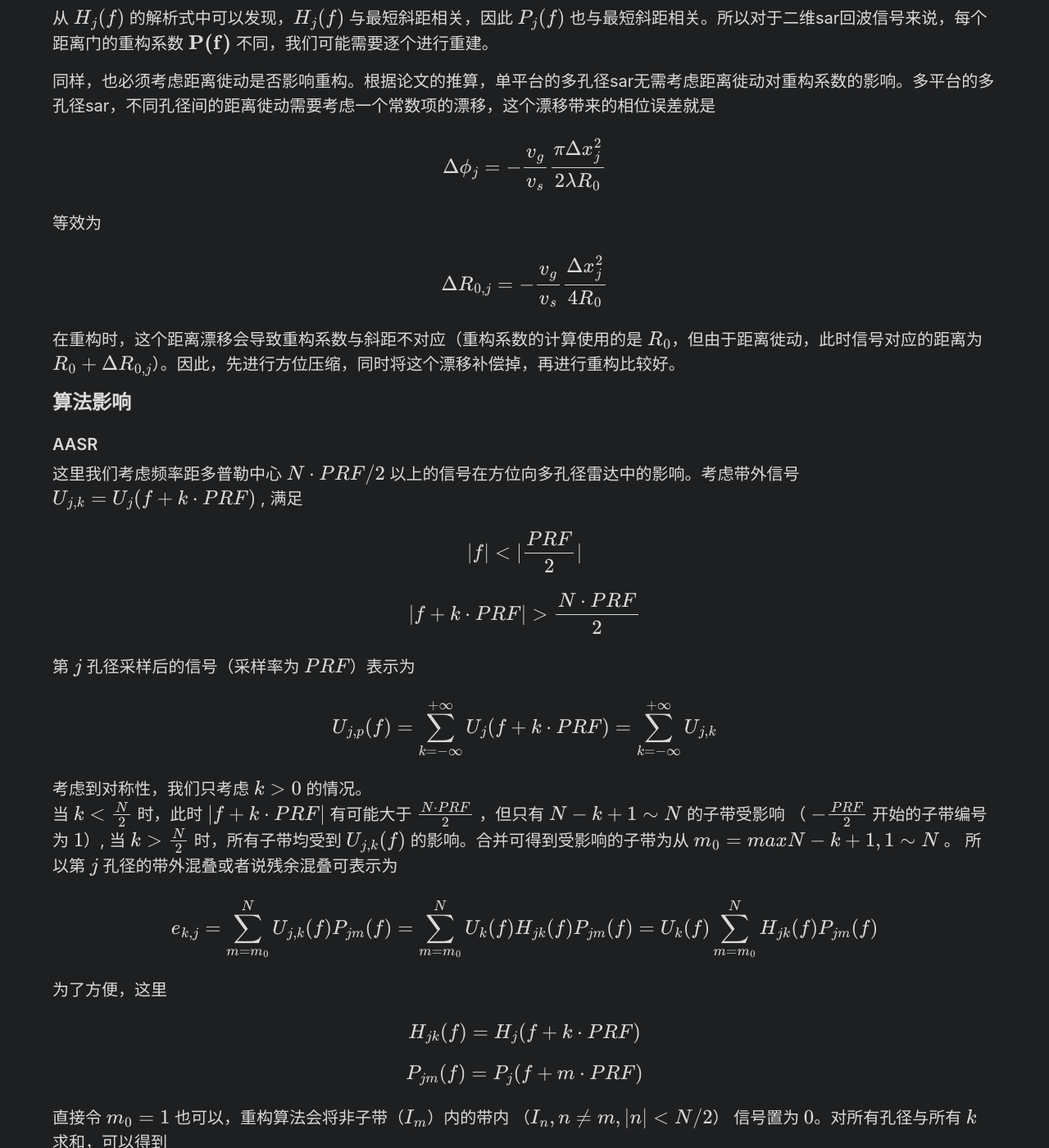
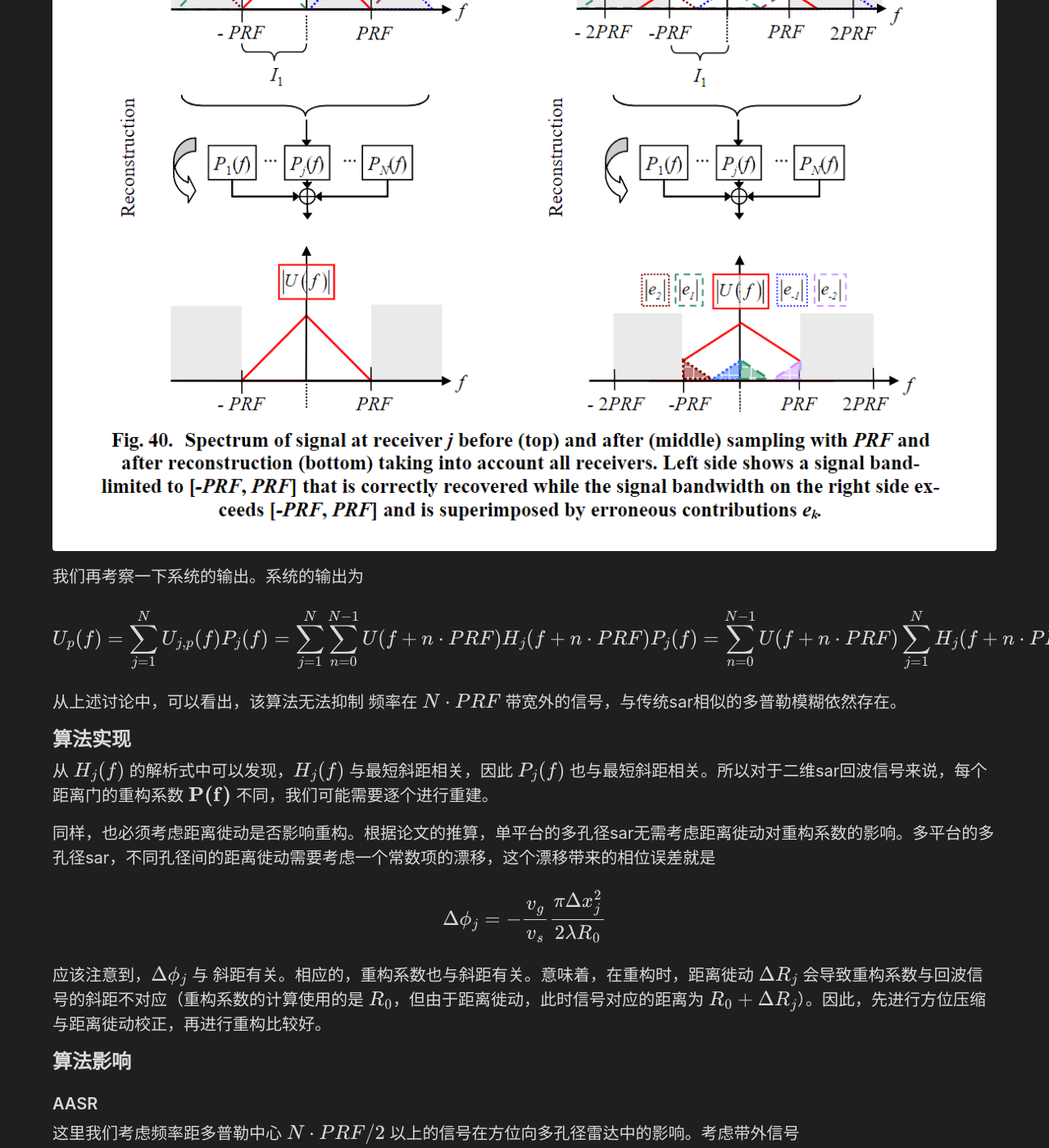
Before and after one commit to wugfh/wugfh.github.io, a Jekyll site: the page built from radar_math/multi_channel/m_chan2.md, in a window 1280 px wide and 1400 px high, scrolled down 3761 px. Shown: the whole window at 82% size. Built offline with Jekyll 4.4.1, drawn with Linux system fonts in a browser that asks for light colours; formulas are drawn with MathJax 3; comment, search, counter and statistics services are not loaded; some of the changed text lies outside the part shown.

Commit message:
fix bugs

```diff
--- a/radar_math/multi_channel/m_chan2.md
+++ b/radar_math/multi_channel/m_chan2.md
@@ -31,7 +31,7 @@
 $$H_j(f) = exp(-j \pi \frac{v_g}{v_s}\frac{\Delta x_j^2}{2 \lambda R_0}-j \pi \frac{\Delta x_j^2}{v_s} f)$$
 
 子通道输出信号为 $U_j(f)$，以 $PRF$ 采样率采样得到的信号为 $U_{j,p}(f)$ 。如果想要使用传统sar的聚焦算法，需要将多孔径系统的附加系统响应补偿掉，或者说从 $[U_{1,p}(f) \cdots U_{j,p}(f) \cdots U_{N,p}(f)]$ 中重建出 $U_p(f)$，$U_p(f)$ 为 $U(f)$ 以 $N \cdot PRF$ 采样率采样得到的信号。
-由采样定理可以得到，混叠信号 $U_{j,p}$ （不考虑 $N \cdot PRF$ 带外的信号）为
+由采样定理可以得到，混叠信号 $U_{j,p}$ （只考虑多普勒带宽内的信号）为
 
 $$U_{j,p}(f) = \sum_{n=0}^{N-1}{U_j(f+n \cdot PRF)}=\sum_{n=0}^{N-1}U(f+n \cdot PRF)H_{j}(f+n \cdot PRF)$$
 
@@ -43,8 +43,8 @@
 U_{1,p}(f) & \cdots & U_{N,p}(f)
 \end{bmatrix}$$
 
-$$\bf{U_p}(f) = \begin{bmatrix}
-U_p(f) & \cdots & U_p(f+(N-1) \cdot PRF)
+$$\bf{U}(f) = \begin{bmatrix}
+U(f) & \cdots & U(f+(N-1) \cdot PRF)
 \end{bmatrix}$$
 
 $$\bf{H}(f) = \begin{bmatrix}
@@ -56,7 +56,7 @@
 
 显然，如果 $\bf{H}(f)$ 可逆，则
 
-$$\bf{U_p}(f) = \bf{U_{jp}}(f) \bf{H^{-1}}(f)$$
+$$\bf{U}(f) = \bf{U_{jp}}(f) \bf{H^{-1}}(f)$$
 
 令 $\bf{P}(f) = \bf{H^{-1}}(f)$，$\bf{P}(f)$ 有如下形式
 
@@ -67,12 +67,27 @@
 P_N(f) & \cdots & P_{N}(f + (N-1) \cdot PRF)\\
 \end{bmatrix} $$
 
+$\bf{P}(f)$ 的物理意义是什么，为什么有效果。由于采样率小于多普勒带宽，一个孔径的采样点完全不够。我们不得不综合所有孔径的采样点。那什么时候综合所有孔径的采样点有效果呢？答案是采样点对应的采样时间各不相同的时候。
+
+![alt text](/assets/multi_channel/m_chan1_3.png)
+
+回顾之前讨论系统结构的图，只要各个孔径的采样点排列在方位向信号的不同位置，即使它们没有均匀分布（如果 $PRF = PRF_{uni}$ , 各个孔径的采样点排列后是均匀分布的），我们也能重构出原来的信号。当然，不得不考虑有几个孔径的信号相互重叠，采样了相同时间点，这个时候 $\bf{H}(f)$ 矩阵不再是可逆矩阵，$\bf{P}(f)$ 也就不存在了。
+
+
 下图为 $N = 2$ 时的示例
 
 ![alt text](/assets/multi_channel/m_chan2_2.png)
 
-从上述讨论中，可以看出，该算法无法抑制 频率在 $N \cdot PRF$ 带宽外的信号，与传统sar相似的多普勒混叠依然存在。
 
+我们再考察一下系统的输出。系统的输出为
+
+$$U_p(f) = \sum_{j=1}^N U_{j,p}(f)P_j(f) \\
+= \sum_{j=1}^N \sum_{n=0}^{N-1}U(f+n \cdot PRF)H_{j}(f+n \cdot PRF) P_j(f) \\
+= \sum_{n=0}^{N-1}U(f+n \cdot PRF)  \sum_{j=1}^N H_{j}(f+n \cdot PRF) P_j(f)
+$$
+
+
+从上述讨论中，可以看出，该算法无法抑制 频率在 $N \cdot PRF$ 带宽外的信号，与传统sar相似的多普勒模糊依然存在。
 ## 算法实现
 从 $H_j(f)$ 的解析式中可以发现，$H_j(f)$ 与最短斜距相关，因此 $P_j(f)$ 也与最短斜距相关。所以对于二维sar回波信号来说，每个距离门的重构系数 $\bf{P}(f)$ 不同，我们可能需要逐个进行重建。
 
@@ -80,11 +95,7 @@
 
 $$\Delta \phi_j = -\frac{v_g}{v_s}\frac{\pi \Delta x_j^2}{2 \lambda R_0}$$
 
-等效为
-
-$$\Delta R_{0,j} = -\frac{v_g}{v_s}\frac{\Delta x_j^2}{4 R_0}$$
-
-在重构时，这个距离漂移会导致重构系数与斜距不对应（重构系数的计算使用的是 $R_0$，但由于距离徙动，此时信号对应的距离为 $R_0 + \Delta R_{0,j}$）。因此，先进行方位压缩，同时将这个漂移补偿掉，再进行重构比较好。
+应该注意到，$\Delta \phi_j$ 与 斜距有关。相应的，重构系数也与斜距有关。意味着，在重构时，距离徙动 $\Delta R_{j}$ 会导致重构系数与回波信号的斜距不对应（重构系数的计算使用的是 $R_0$，但由于距离徙动，此时信号对应的距离为 $R_0 + \Delta R_{j}$）。因此，先进行方位压缩与距离徙动校正，再进行重构比较好。
 
 ## 算法影响
 
```
Also changed, not shown: radar_math/multi_channel/m_chan1.md (+1 -1 lines).
